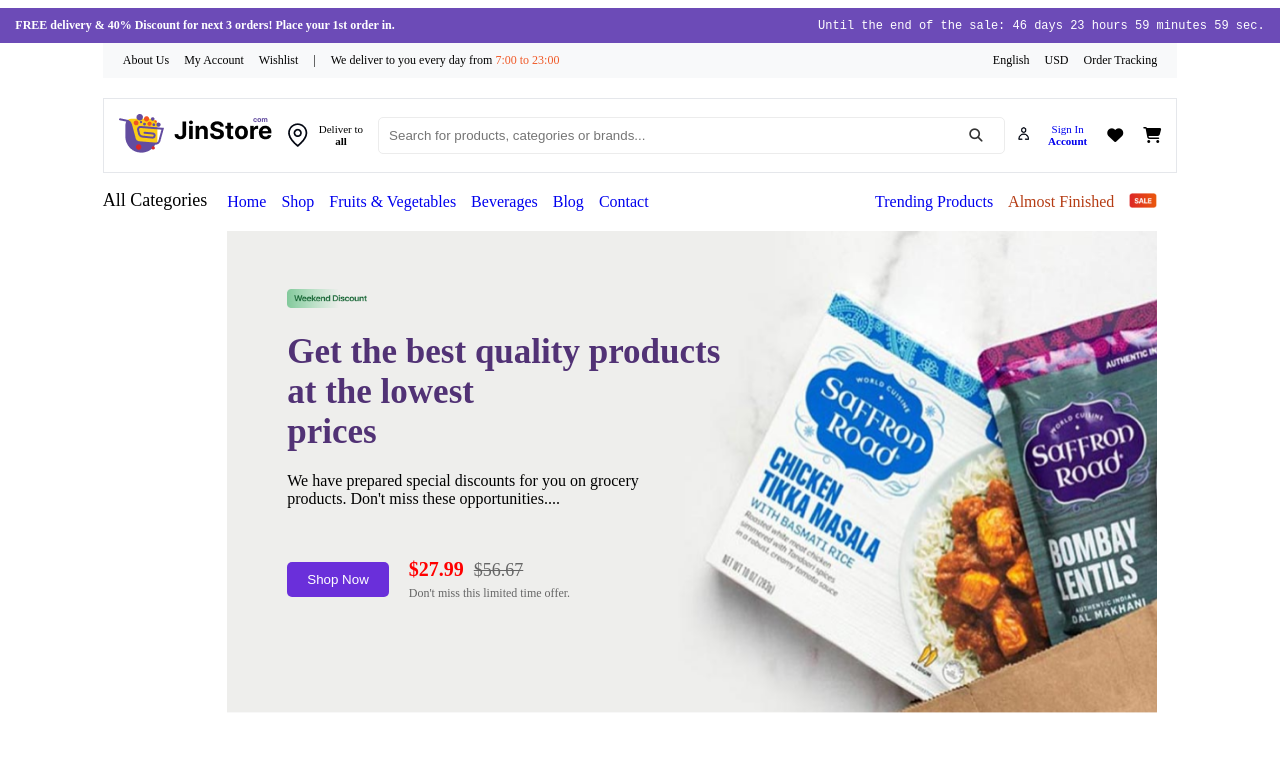
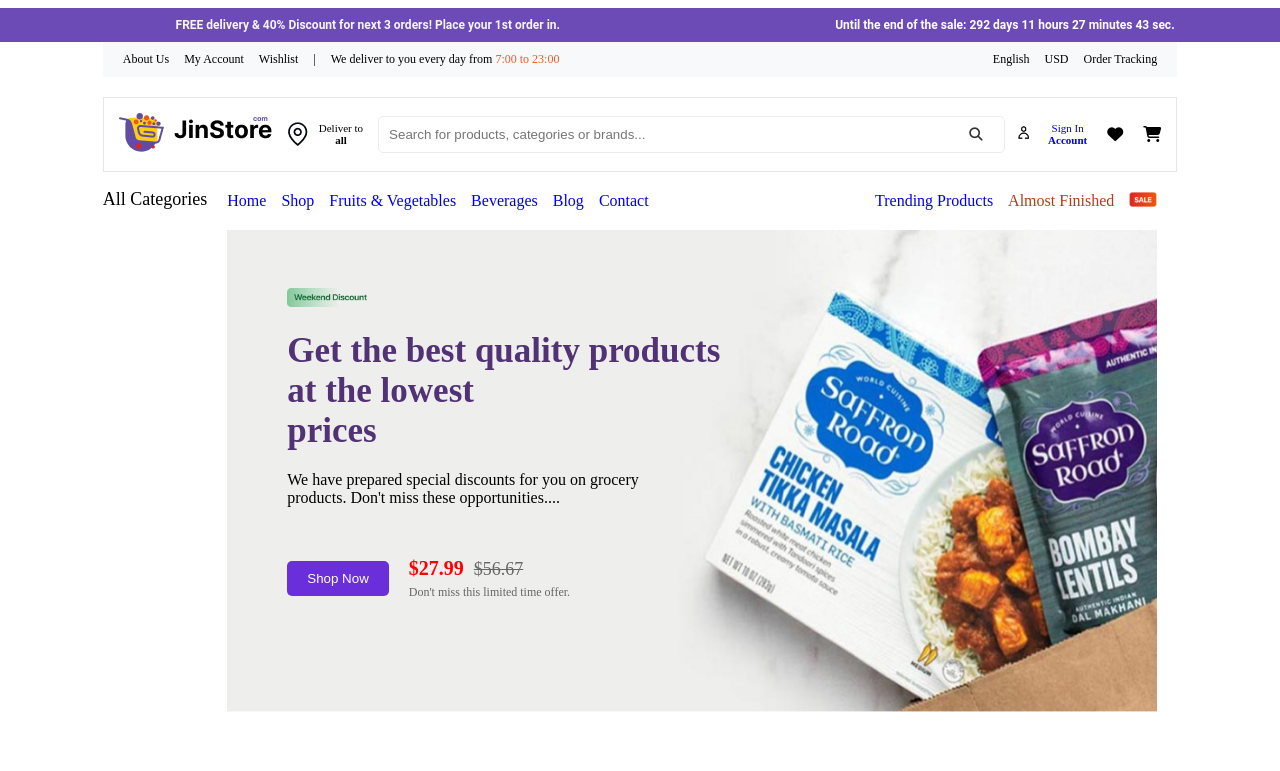
Before and after one commit to arafatanjan/dotpot-frontend, a React (Vite) app: page / in a window 1280 px wide. Shown: the top 771 px of the page. Built offline with nearby package versions, Linux system fonts and the light colour scheme.

Commit message:
first commit

```diff
--- a/src/components/Shared/HeroSection/Topbar.css
+++ b/src/components/Shared/HeroSection/Topbar.css
@@ -0,0 +1,48 @@
+.news-container {
+    position: fixed;
+    top: 8px;
+    left: 0;
+    right: 0;
+    font-family: "Roboto", sans-serif;
+    /* box-shadow: 0 4px 8px -4px rgba(0, 0, 0, 0.3); */
+}
+
+
+.news-container ul {
+    display: flex;
+    list-style: none;
+    margin: 0;
+    width: '10%';
+    animation: scroll 5s infinite linear;
+}
+
+.news-container ul li {
+    /* white-space: nowrap; */
+    padding: 10px 0px;
+    color: whitesmoke;
+    position: relative;
+}
+
+/* .news-container ul li::after {
+    content:"";
+    width: 1px;
+    height: 100%;
+    background: #b8b8b8;
+    position: absolute;
+    top: 0;
+    right: 0;
+} */
+
+.news-container ul li:last-child::after {
+    display: none;
+}
+
+@keyframes scroll {
+    from {
+        transform: translateX(20%);
+    }
+
+    to {
+        transform: translateX(-200px);
+    }
+}
--- a/src/components/Shared/HeroSection/Topbar.jsx
+++ b/src/components/Shared/HeroSection/Topbar.jsx
@@ -1,4 +1,4 @@
-import React, { useEffect, useState } from "react";
+import React, { useEffect, useState, useRef } from "react";
 import './Topbar.css'
 import logo from "../../../assets/Group 70.png";
 import location from "../../../assets/Link.png";
@@ -8,40 +8,60 @@
 
 const Topbar = () => {
     const [timeLeft, setTimeLeft] = useState({});
-  const saleEndDate = new Date();
-  saleEndDate.setDate(saleEndDate.getDate() + 47);
+    const [timer, setTimer] = useState();
+    const intervalRef = useRef(null);
+  // const saleEndDate = new Date();
+  // saleEndDate.setDate(saleEndDate.getDate() + 47);
+
+  const endDate = "21 July 2025 08:20:00 PM"
+  const end = new Date(endDate)
+//console.log(end)
 
   useEffect(() => {
     const countdown = setInterval(() => {
-      const now = new Date().getTime();
-      const distance = saleEndDate - now;
+      // const now = new Date().getTime();
+      // const distance = saleEndDate.getTime() - now;
+       const now = new Date();
+       const distance = (end - now) ;
+//console.log(distance)
 
-      const days = Math.floor(distance / (1000 * 60 * 60 * 24));
-      const hours = Math.floor(
-        (distance % (1000 * 60 * 60 * 24)) / (1000 * 60 * 60)
-      );
-      const minutes = Math.floor((distance % (1000 * 60 * 60)) / (1000 * 60));
-      const seconds = Math.floor((distance % (1000 * 60)) / 1000);
+      if (distance >= 0) {
+        const days = Math.floor(distance / (1000 * 60 * 60 * 24));
+        const hours = Math.floor((distance % (1000 * 60 * 60 * 24)) / (1000 * 60 * 60));
+        const minutes = Math.floor((distance % (1000 * 60 * 60)) / (1000 * 60));
+        const seconds = Math.floor((distance % (1000 * 60)) / 1000);
 
-      setTimeLeft({ days, hours, minutes, seconds });
 
-      // If the countdown is over, stop the interval
-      if (distance < 0) {
+
+        setTimeLeft({ days, hours, minutes, seconds });
+      } else {
         clearInterval(countdown);
-        setTimeLeft({});
+        setTimeLeft({}); // 'Sale ended!'
       }
     }, 1000);
 
-    return () => clearInterval(countdown); // Clean up the interval on component unmount
-  }, [saleEndDate]);
+    return () => clearInterval(countdown);
+  }, []);
+
 
     return (
          <div>
-        <div style={{ width: "120%", marginLeft: "-10%", marginRight: "-10%" }}>
+
+        <div style={{ width: "120%", marginLeft: "-10%", marginRight: "-10%", padding:"0 0" }}>
             <div style={styles.container}>
+
         <div style={styles.text}>
-          FREE delivery & 40% Discount for next 3 orders! Place your 1st order
-          in.
+          {/* FREE delivery & 40% Discount for next 3 orders! Place your 1st order
+          in. */}
+          <div class="news-container">
+        <ul>
+            <li>
+            FREE delivery & 40% Discount for next 3 orders! Place your 1st order
+            in.
+            </li>
+        </ul>
+    </div>
+
         </div>
         <div style={styles.timer}>
           {timeLeft.days !== undefined ? (
@@ -96,7 +116,7 @@
       justifyContent: "space-between",
       alignItems: "center",
       backgroundColor: "#6c4bb7", // Hex color close to the one in the image
-      padding: "10px 20px",
+      padding: "10px 110px",
       color: "white",
       fontSize: "12px",
     },
@@ -104,6 +124,7 @@
       fontWeight: "bold",
     },
     timer: {
-      fontFamily: "monospace",
+      fontFamily: "Roboto, sans-serif",
+      fontWeight: "bold",
     },
   };
```
